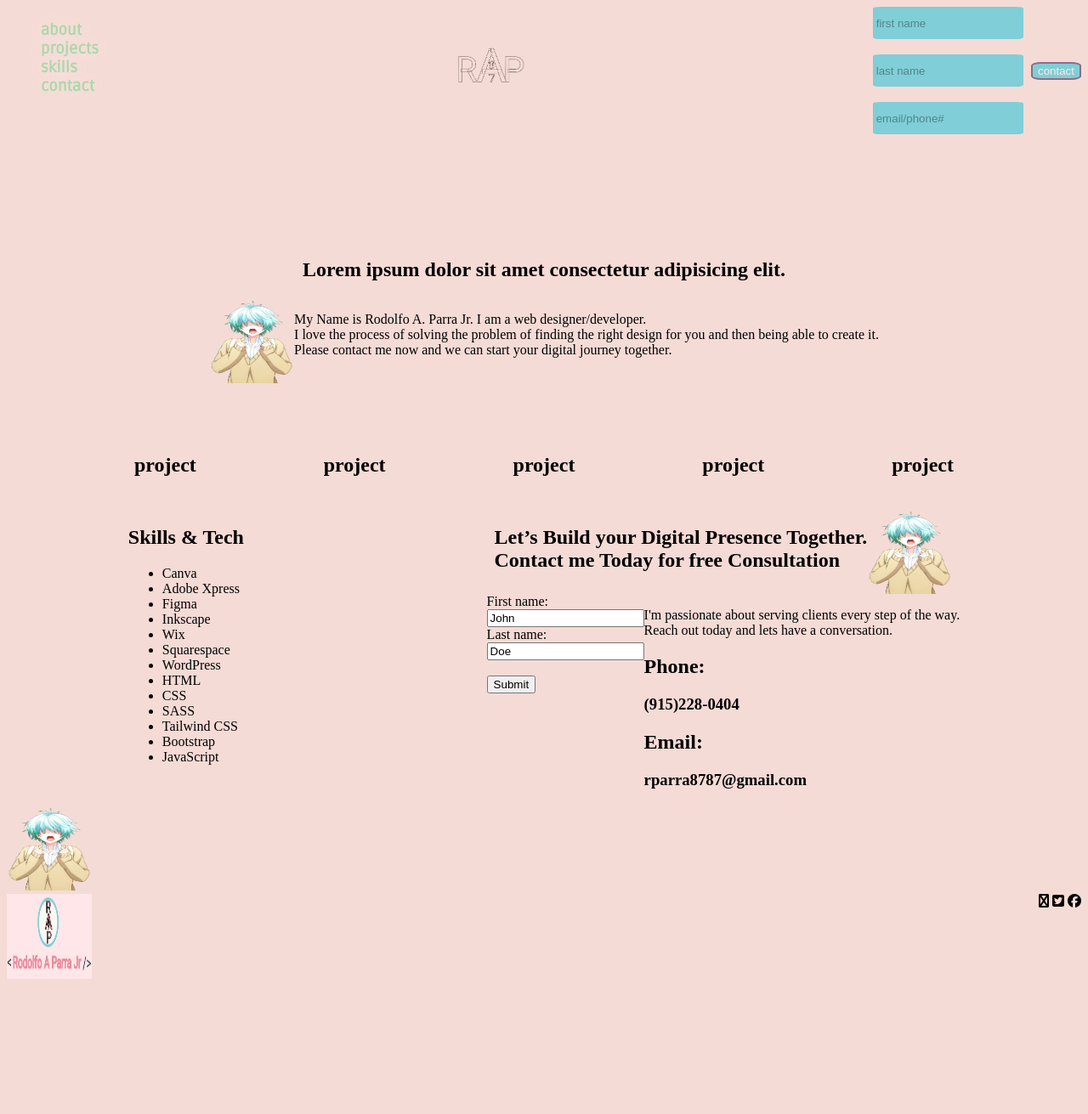
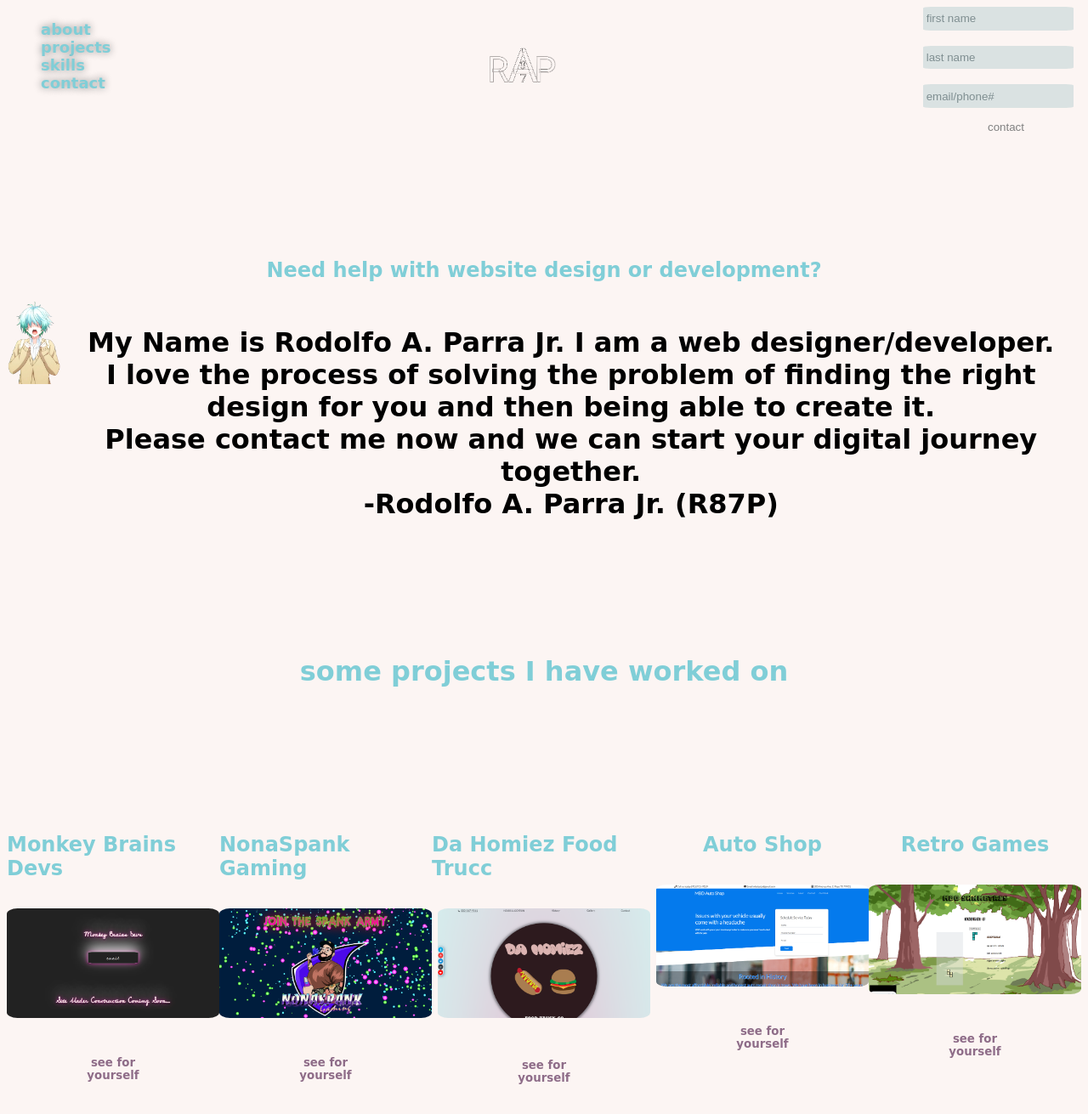
Before and after one commit to R87P/Personal_site, a plain HTML site: page index.html in a window 1280 px wide. Shown: the top 1311 px of the page at 85% size. Before the commit the page ends 1164 px from the top, so only its background shows below. Drawn offline with Linux system fonts and the light colour scheme; a web font is replaced by a local one.

Commit message:
commit on master

```diff
--- a/index.html
+++ b/index.html
@@ -21,51 +21,72 @@
 
         <img id="nav-logo" src="/img/logo.png" height="150px" width="100px" alt="">
 
-        <div class="flex-row-between">
+        <div class="flex-row-center">
             <form class="flex-column-center">
                 <input type="text" id="fname" name="fname" placeholder="first name" class="input"><br>
                 <input type="text" id="lname" name="lname" placeholder="last name" class="input"><br>
                 <input type="text" id="lname" name="lname" placeholder="email/phone#" class="input">
+                <div class="contact-submit"><button class="nav-submit">contact</button></div>
             </form>
-            <div class="contact-submit"><button class="nav-submit">contact</button></div>
+
         </div>
 
     </nav>
 
 <section class="flex-column-center">
-    <h1 class="hero-h1">Lorem ipsum dolor sit amet consectetur adipisicing elit.</h1>
+    <h1 class="font-style1 text-align">Need help with website design or development?</h1>
     <div class="flex-row-between">
         <img src="/img/NicePng_boi-hand-png_888022.png" height="100px" width="100px" alt="">
-        <p class="hero-p">My Name is Rodolfo A. Parra Jr. I am a web designer/developer. <br> I love the process of solving the problem of finding the right design for you and then being able to create it. <br>Please contact me now and we can start your digital journey together.</p>
+        <p class="hero-p">My Name is Rodolfo A. Parra Jr. I am a web designer/developer.
+             <br> I love the process of solving the problem of finding the right design for you and then being able to create it.
+             <br>Please contact me now and we can start your digital journey together.
+             <br>-Rodolfo A. Parra Jr. (R87P)</p>
     </div>
 </section>
 
+  <h1 class="text-align m-t1 font-style1">some projects I have worked on</h1>
 <section class="projects-section">
-    <div class="project-1">
-        <h2 class="project-title">project</h2>
-        <img src="" alt="">
+
+    <div class="project">
+        <h2 class="project-title">Monkey Brains Devs</h2>
+        <img src="/img/mbd.png" alt="">
+        <a href="https://www.monkeybrainsdevs.com/">
+        <button>see for yourself</button>
+  </a>
     </div>
-    <div class="project-2">
-        <h2 class="project-title">project</h2>
-        <img src="" alt="">
+    <div class="project">
+        <h2 class="project-title">NonaSpank Gaming</h2>
+        <img src="/img/FireShot Capture 011 - Nonaspank - nonaspankgaming.netlify.app.png" alt="">
+        <a href="https://nonaspankgaming.netlify.app/">
+        <button>see for yourself</button>
+  </a>
     </div>
-    <div class="project-3">
-        <h2 class="project-title">project</h2>
-        <img src="" alt="">
+    <div class="project">
+        <h2 class="project-title">Da Homiez Food Trucc</h2>
+        <img src="/img/FireShot Capture 007 - Home - Brand - dahomiezfoodtrucc.netlify.app.png" alt="">
+        <a href="https://dahomiezfoodtrucc.netlify.app/">
+        <button>see for yourself</button>
+  </a>
     </div>
-    <div class="project-4">
-        <h2 class="project-title">project</h2>
-        <img src="" alt="">
+    <div class="project">
+        <h2 class="project-title">Auto Shop</h2>
+        <img src="/img/FireShot Capture 012 - MBD Auto Shop - mbdautoshop.netlify.app.png" alt="">
+        <a href="https://mbdautoshop.netlify.app/">
+        <button>see for yourself</button>
+  </a>
     </div>
-    <div class="project-5">
-        <h2 class="project-title">project</h2>
-        <img src="" alt="">
+    <div class="project">
+        <h2 class="project-title">Retro Games</h2>
+        <img src="/img/FireShot Capture 008 - MBD Tetris - mbdshhmetrisgame.netlify.app.png" alt="">
+        <a href="https://mbdshhmetrisgame.netlify.app/">
+        <button>see for yourself</button>
+          </a>
     </div>
 </section>
 
 <section class="skills-contact">
     <div class="skills-container">
-        <h1 class="skills">Skills & Tech</h1>
+        <h1 class="skills text-align font-style1">Skills & Tech</h1>
         <ul class="skills-list">
             <li>Canva</li>
             <li>Adobe Xpress</li>
@@ -84,25 +105,25 @@
     </div>
     <div class="contact-skills-container">
         <div class="build-container">
-            <h1 class="build">
-                Let’s Build your Digital Presence Together. <br> Contact me Today for free Consultation
+            <h1 class="build text-align font-style1">
+                Let’s Build your Digital Presence Together. <br> Contact me Today let's have a chat
             </h1>
             <img src="/img/NicePng_boi-hand-png_888022.png" height="100px" width="100px" alt="">
 
         </div>
         <div class="flex-row-between">
             <form action="">
-                <label for="fname">First name:</label><br>
-                <input type="text" id="fname" name="fname" value="John"><br>
-                <label for="lname">Last name:</label><br>
-                <input type="text" id="lname" name="lname" value="Doe"><br><br>
+                <label for="fname" style="font-family: 'Shizuru', cursive; font-weight: bolder;">First name:</label><br>
+                <input type="text" id="fname" name="fname" value=""><br>
+                <label for="lname" style="font-family: 'Shizuru', cursive; font-weight: bolder;">Last name:</label><br>
+                <input type="text" id="lname" name="lname" value=""><br><br>
                 <input type="submit" value="Submit">
             </form>
             <div class="contact-info">
                 <p>I'm passionate about serving clients every step of the way.<br> Reach out today and lets have a conversation.</p>
-                <h2 class="phone">Phone:</h2>
+                <h2 class="phone font-style1">Phone:</h2>
                 <h3 class="phone">(915)228-0404</h3>
-                <h2 class="phone">Email:</h2>
+                <h2 class="phone font-style1">Email:</h2>
                 <h3 class="phone">rparra8787@gmail.com</h3>
             </div>
         </div>
--- a/scss/style.scss
+++ b/scss/style.scss
@@ -1,15 +1,18 @@
-@import 'config';
-// @import 'utilites';
+@import url('https://fonts.googleapis.com/css2?family=Festive&family=Redressed&family=Shizuru&display=swap');
 
-$body-color: rgba(242, 205, 196, 0.7);
-$light-blue: rgb(128, 206, 215, 0.3);
+// @import 'config';
+// // @import 'utilites';
+
+$body-color: rgba(242, 205, 196, 0.2);
+$light-blue: rgb(128, 206, 215);
+$input-color: rgba(186, 207, 209, 0.5);
 $dark-green: #263d42;
 $white-variant: #ffe6e8;
 $purple-variant: #8e6c88;
 $light-green: #acd8aa;
 
-$main-font:'Gideon Roman', cursive;
-$secondary-font: 'Ruda', sans-serif;;
+$main-font:'Redressed', cursive;;
+$secondary-font: 'Shizuru', cursive;
 
 
 * {
@@ -31,14 +34,14 @@ nav {
             li {
                 font-family: $secondary-font;
                 font-size: large;
-                color: $light-green;
+                color: $light-blue;
                 font-weight: bold;
-                text-shadow: 0px 0px 20px $white-variant;
+                text-shadow: 0px 0px 10px grey;
              }
 
             li:hover {
-                text-decoration: underline;
-                color: $white-variant;
+                text-transform: capitalize;
+                color: royalblue;
             }
         }
     }
@@ -52,6 +55,11 @@ nav {
     flex-direction: row;
     justify-content: space-between;
 }
+.flex-row-center {
+    display: flex;
+    flex-direction: row;
+    justify-content: space-evenly;
+}
 
 .flex-column-center {
     display: flex;
@@ -59,7 +67,22 @@ nav {
     align-items: center;
 }
 
+.m-b1 {
+    margin-bottom: 55%;
+}
 
+.m-t1 {
+    margin-top: 10%;
+}
+
+.font-style1 {
+    color:$light-blue;
+    font-family: $secondary-font;
+}
+
+.text-align {
+    text-align: center;
+}
 
 
 
@@ -67,9 +90,9 @@ nav {
     border-radius: 5%;
     padding: 2%;
     margin-right: 10%;
-    height: 45%;
+    height: 25%;
     width: 100%;
-    background-color: $light-blue;
+    background-color: $input-color;
     color: $purple-variant;
     border: none;
 }
@@ -85,34 +108,92 @@ nav {
     display: flex;
     flex-direction: column;
     justify-content: center;
+    margin-top: 8%;
 
     button {
-        background-color: $light-blue;
+        background-color: transparent;
         border-radius: 20%;
-        border: 2px solid $purple-variant;
-        color: $white-variant;
+        border: none;
+        color: grey;
+
     }
 
     button:hover {
         color:$light-blue;
         background-color: $white-variant;
-        border: 2px solid $light-green;
+        border: 1px solid $light-blue;
+        margin-top: 2%;
     }
 }
 
 
 
 .projects-section {
-    margin-top: 5%;
+    margin-top: 10%;
+    margin-bottom: 15%;
     display: flex;
     flex-direction: row;
     justify-content: space-evenly;
+
+    div {
+        border-radius: 50%;
+    }
+
+    h2 {
+        font-family: $main-font;
+        color: $light-blue;
+    }
+
+    img {
+        width: 250px;
+        border-radius: 5%;
+        padding: 25;
+        margin-top: 5%;
+        margin-bottom: 15%;
+    }
+
+    button {
+        margin: 5%;
+        border-radius: 25%;
+        background-color: transparent;
+        border-radius: 20%;
+        border: none;
+        color: $purple-variant;
+        font-weight: bolder;
+        font-family: $secondary-font;
+    }
+
+    button:hover {
+        color:$light-blue;
+        background-color: $white-variant;
+        border: 1px solid $light-blue;
+        margin-top: 2%;
+        cursor: pointer;
+        color:$light-green
+    }
+
+    .project {
+        display: flex;
+        flex-direction: column;
+        align-items: center;
+        padding-bottom: 2%;
+        padding-top: 2%;
+    }
 }
 
 .skills-contact {
     display: flex;
     flex-direction: row;
     justify-content: space-around;
+
+    label {
+        font-size: $main-font;
+    }
+}
+
+.skills-list {
+    font-family: $main-font;
+    font-size: larger;
 }
 
 .build-container {
@@ -122,7 +203,33 @@ nav {
 }
 
 
+.contact-info {
+    p {
+        font-family: $main-font;
+        font-size: large;
+    }
 
+    h3 {
+        font-family: $main-font;
+    }
+}
 .contact-container > form {
     margin-right: 5%;
 }
+
+
+.hero-h1 {
+    font-family: $main-font;
+    color: $light-blue;
+    font-size: xx-large;
+    font-weight: bolder;
+    text-shadow: 0px 0px 50px $light-blue;
+}
+
+.hero-p {
+    font-family: 'Festive', cursive;
+    font-size: xx-large;
+    color: black;
+    font-weight: bolder;
+    text-align: center;
+}
```
Also changed, not shown: img/FireShot Capture 007 - Home - Brand - dahomiezfoodtrucc.netlify.app.png (added), img/FireShot Capture 008 - MBD Tetris - mbdshhmetrisgame.netlify.app.png (added), img/FireShot Capture 011 - Nonaspank - nonaspankgaming.netlify.app.png (added), img/FireShot Capture 012 - MBD Auto Shop - mbdautoshop.netlify.app.png (added), img/Screenshot (55).png (added), img/mbd.png (added), scss/style.css, 3 other files.
